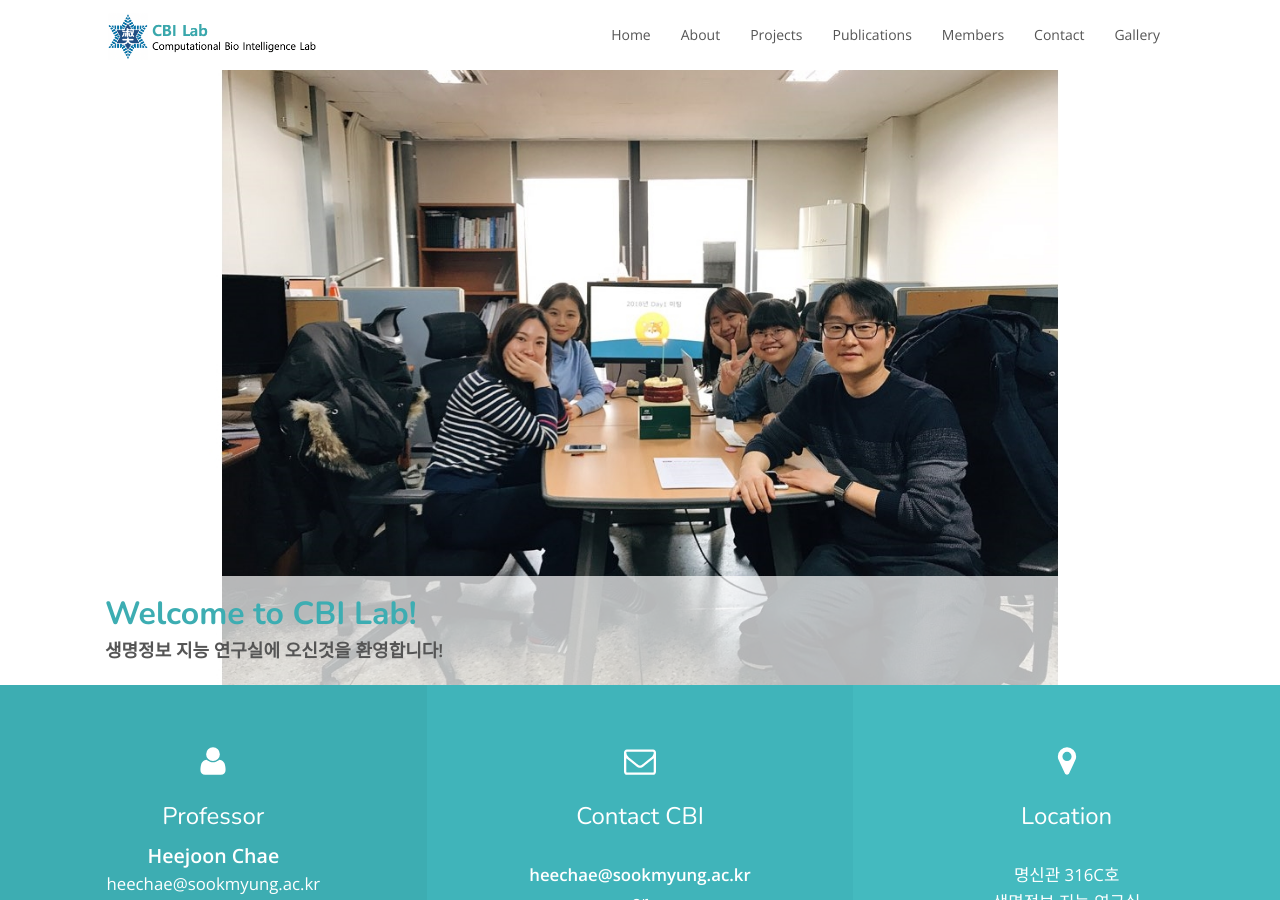
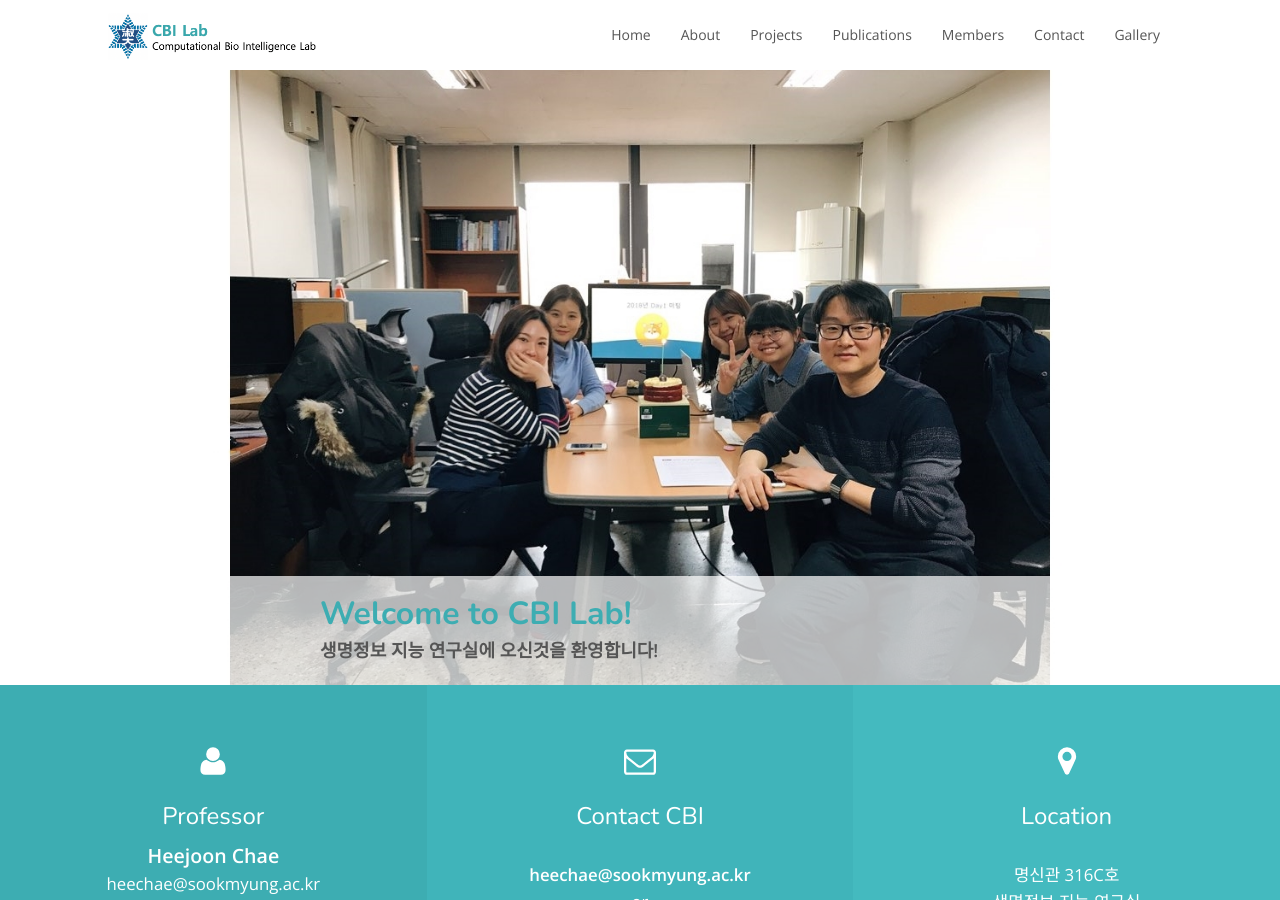
Before and after one commit to cbi-bioinfo/cbi-bioinfo.github.io_old, a Jekyll site: the page built from index.html, in a window 1280 px wide and 900 px high. Built offline with Jekyll 4.4.1, drawn with Linux system fonts in a browser that asks for light colours; nearby versions of some CDN libraries.

Commit message:
modify background img

```diff
--- a/_config.yml
+++ b/_config.yml
@@ -8,7 +8,7 @@
 
 # Hero
 hero:
-    hero_img: day1_2018_6.jpg #day1_2018_5.jpg #day1_2018_4.jpg #test3.jpg #img/bioinfo.png
+    hero_img: day1_2018_7.jpg #day1_2018_5.jpg #day1_2018_4.jpg #test3.jpg #img/bioinfo.png
     hero_title: Welcome to CBI Lab!
     hero_description: 생명정보 지능 연구실에 오신것을 환영합니다!
 
--- a/index.html
+++ b/index.html
@@ -5,9 +5,10 @@
 <!-- Start Hero -->
 <div class="hero" style="background: url('{{ site.baseurl }}/img/{{ site.hero.hero_img }}') no-repeat; background-size: cover; background-position: center">
     <div class="hero-content">
-        <div class="container-fluid">
+        <div style="margin-left: 25%">
+        <!--<div class="container">-->
 
-            <div class="hero-content-inner">
+            <div class="hero-content-inner" >
                 <h1><strong>{{ site.hero.hero_title }}</strong></h1>
                 <p><strong>{{ site.hero.hero_description }}</strong></p>
             </div>
```
Also changed, not shown: img/Originals/c2.jpg (added), img/Originals/testing3.jpg (added), img/c1.jpg (added), img/cbi2.jpg (added), img/day1_2018_7.jpg (added), 11 other files.
